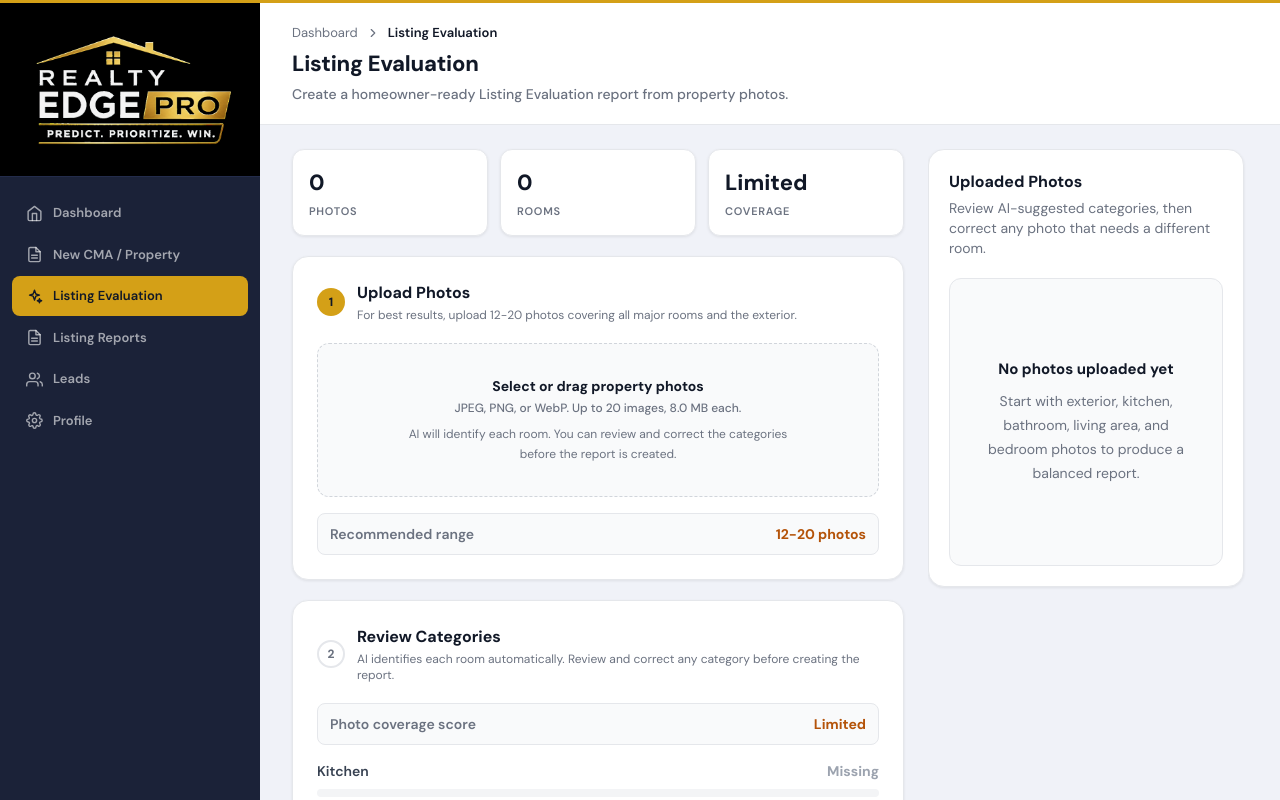
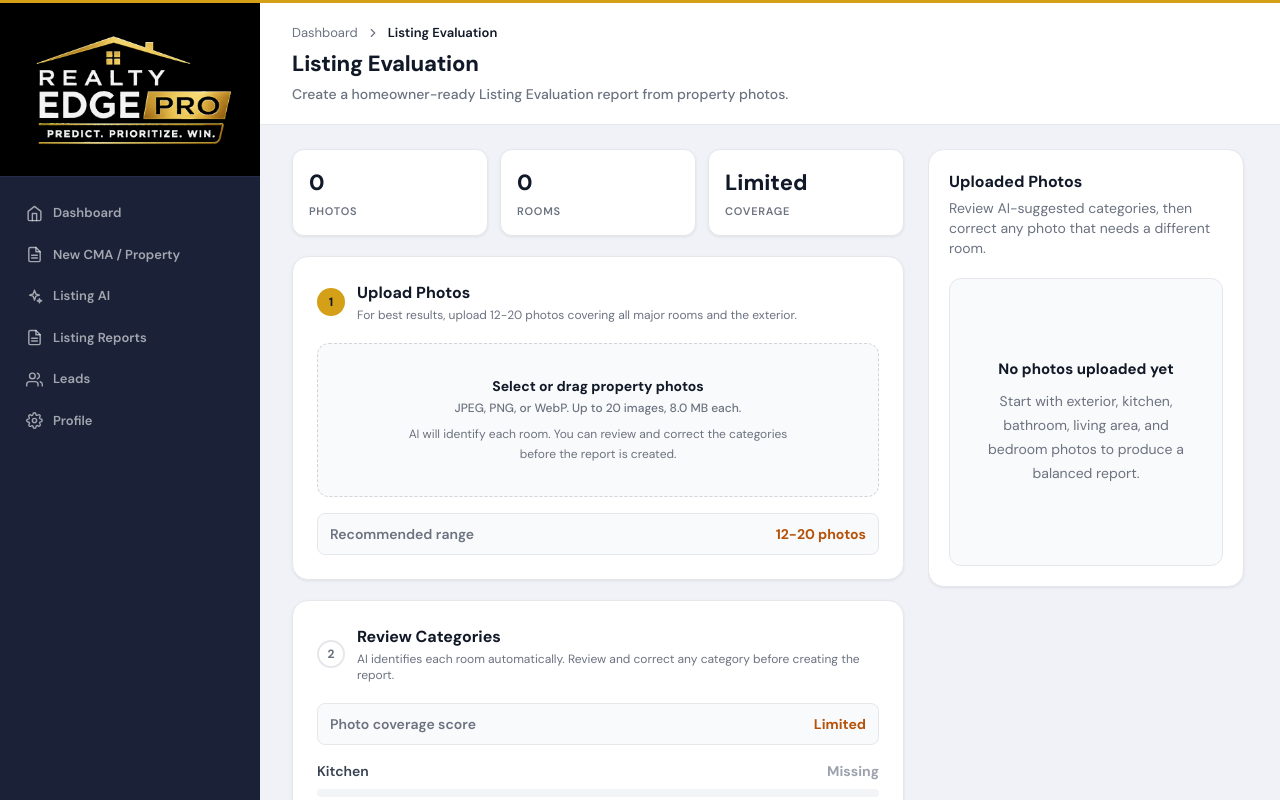
Before and after one commit to gregpett86/listingpilot-ai, a Next.js app: page / in a window 1280 px wide. Built offline with nearby package versions, Linux system fonts and the light colour scheme.

Commit message:
Add Listing AI to standalone dashboard navigation

```diff
--- a/src/components/realty-edge-shell.tsx
+++ b/src/components/realty-edge-shell.tsx
@@ -109,8 +109,8 @@ const navItems: NavItem[] = [
   { href: "#", label: "Dashboard", icon: <IconHome /> },
   { href: "#", label: "New CMA / Property", icon: <IconDoc /> },
   {
-    href: "/listing-evaluation/new",
-    label: "Listing Evaluation",
+    href: "/listing-ai",
+    label: "Listing AI",
     icon: <IconSpark />,
   },
   { href: "/listing-reports", label: "Listing Reports", icon: <IconDoc /> },
@@ -119,7 +119,7 @@ const navItems: NavItem[] = [
 ];
 
 function Sidebar({
-  activeLabel = "Listing Evaluation",
+  activeLabel = "Listing AI",
   onClose,
   showClose,
 }: {
```
